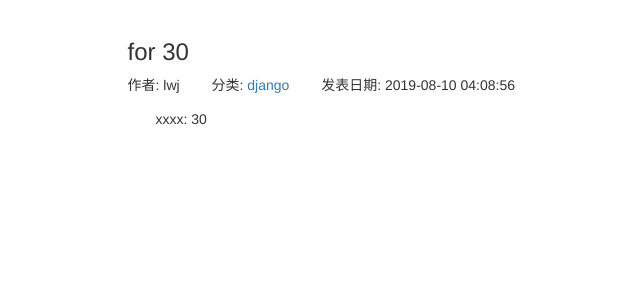
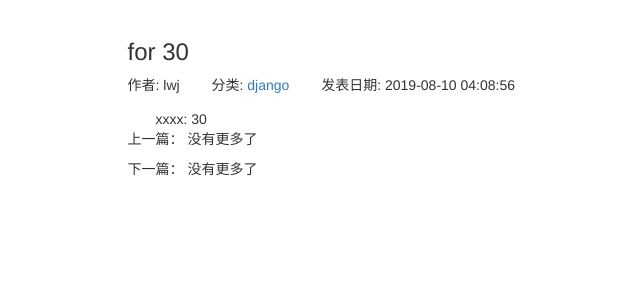
Before and after one commit to sitven/mysite, a Django app: page /blog/36 in a window 1280 px wide. Shown: the part 51-351 px from the top of the page, without its empty margins (40-680 px from the left). Run offline with Django 3.2, Linux system fonts and the light colour scheme; data comes from the database, SQL or seed files in the repository; some libraries are stand-ins or nearby versions.

Commit message:
添加博客上一篇与下一篇按钮与跳转

```diff
--- a/blog/templates/blog/blog_detail.html
+++ b/blog/templates/blog/blog_detail.html
@@ -6,7 +6,6 @@
 {% block header_extends %}
     <link rel="stylesheet" href="{% static 'blog/blog.css' %}">
 {% endblock %}
-
 
 {# 页面内容 #}
 {% block content %}
@@ -20,6 +19,22 @@
                     <li>发表日期: {{ blog.created_time|date:"Y-m-d H:m:s" }}</li>
                 </ul>
                 <div class="blog-content">{{ blog.content }}</div>
+                <div class="blog-more">
+                    <p>上一篇：
+                        {% if previous_blog %}
+                            <a href="{% url 'blog_detail' previous_blog.pk %}">{{ previous_blog.title }}</a>
+                        {% else %}
+                            没有更多了
+                        {% endif %}
+                    </p>
+                    <p>下一篇：
+                        {% if next_blog %}
+                            <a href="{% url 'blog_detail' next_blog.pk %}">{{ next_blog.title }}</a>
+                        {% else %}
+                            没有更多了
+                        {% endif %}
+                    </p>
+                </div>
             </div>
         </div>
     </div>
```
